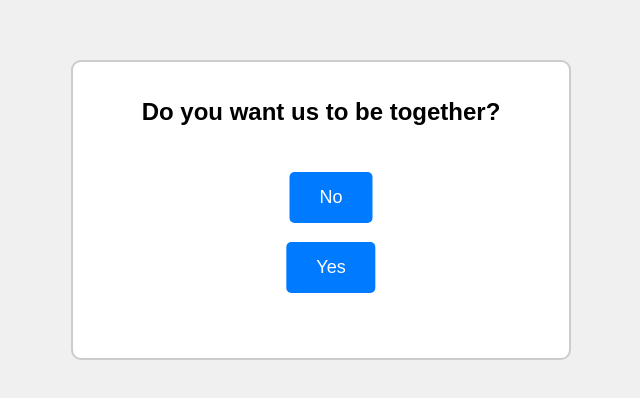
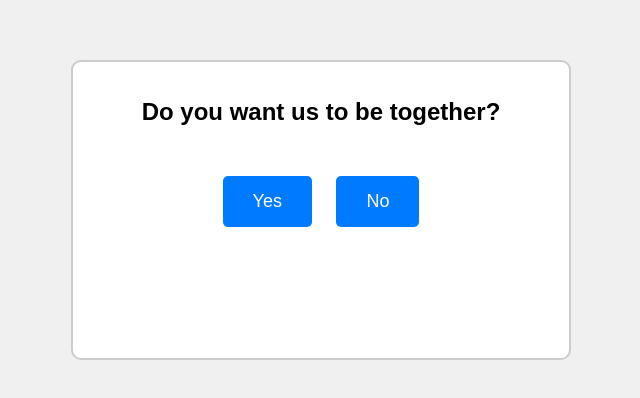
Before and after one commit to snowiee04/xyz, a plain HTML site: page index.html in a window 1280 px wide. Shown: the part 190-588 px from the top of the page, without its empty margins (319-959 px from the left). Drawn offline with Linux system fonts and the light colour scheme.

Commit message:
Update styles.css

```diff
--- a/styles.css
+++ b/styles.css
@@ -40,18 +40,14 @@ button {
     color: white;
     border-radius: 5px;
     position: relative;
+    display: inline-block;
+}
+
+#yes-btn {
+    position: relative;
 }
 
 #no-btn {
-    position: absolute;
-    top: 100px;
-    left: 50%;
-    transform: translateX(-50%);
+    position: relative;
+    margin-left: 10px;
 }
-
-#yes-btn {
-    position: absolute;
-    top: 170px;
-    left: 50%;
-    transform: translateX(-50%);
-}
```
